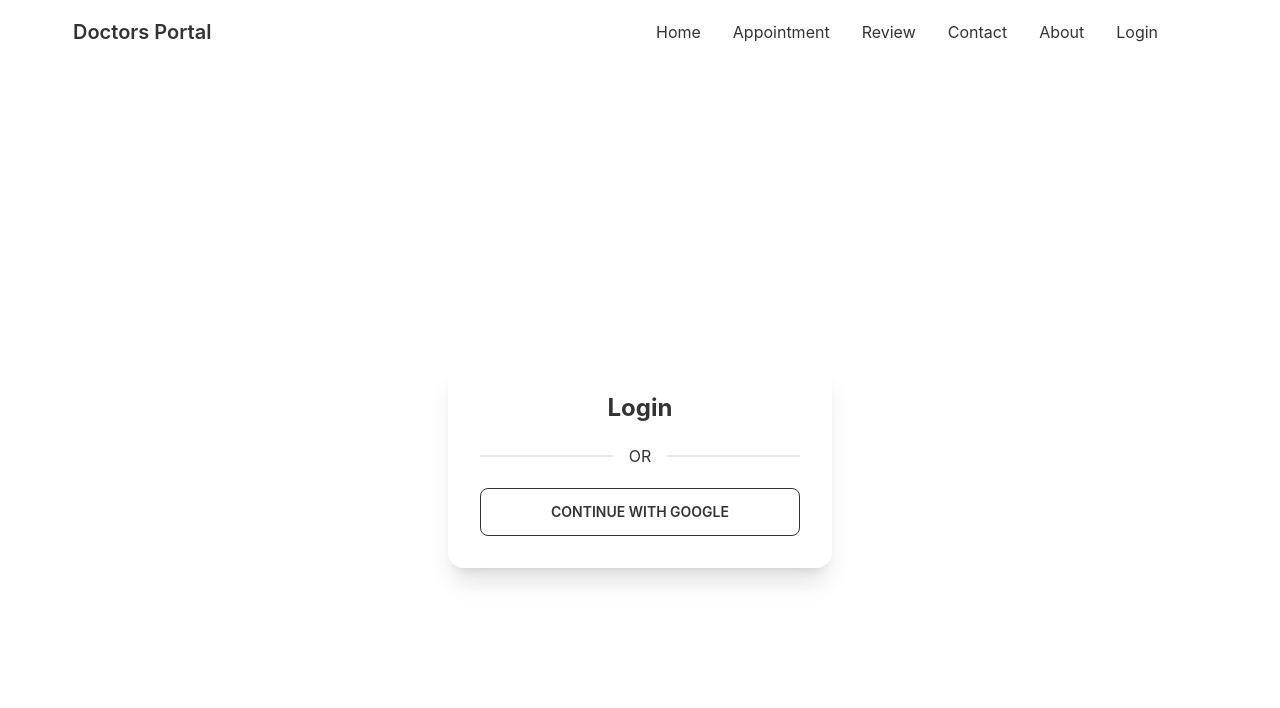
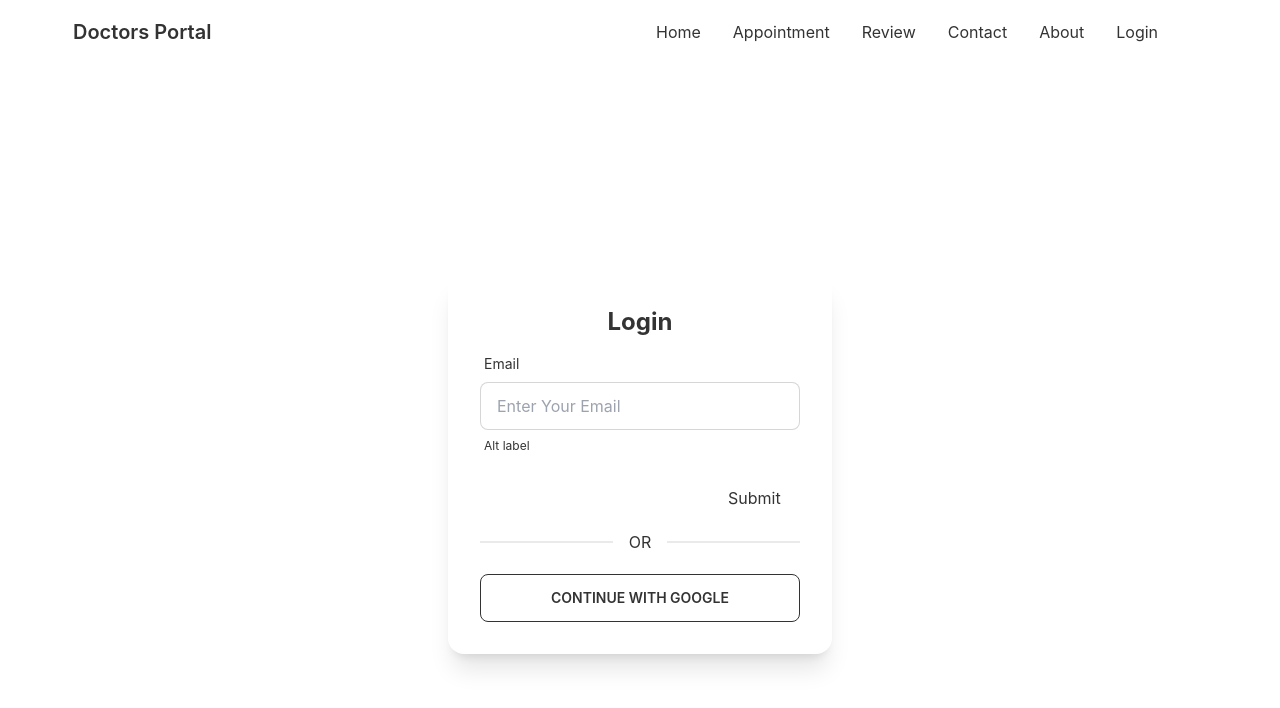
Before and after one commit to ShamimHosen75/Doctors-Portal-Client, a React (Create React App) app: page /login in a window 1280 px wide. Shown: the top 708 px of the page. Built offline with nearby package versions, Linux system fonts and the light colour scheme; no server answers.

Commit message:
first commit

```diff
--- a/package.json
+++ b/package.json
@@ -13,6 +13,7 @@
     "react-day-picker": "^8.0.5",
     "react-dom": "^18.1.0",
     "react-firebase-hooks": "^5.1.1",
+    "react-hook-form": "^7.42.1",
     "react-router-dom": "6",
     "react-scripts": "5.0.1",
     "web-vitals": "^2.1.0"
--- a/src/Pages/Login/Login.js
+++ b/src/Pages/Login/Login.js
@@ -1,25 +1,75 @@
 import React from "react";
-import { useSignInWithGoogle } from 'react-firebase-hooks/auth';
+import { useSignInWithGoogle } from "react-firebase-hooks/auth";
+import { useForm } from "react-hook-form";
 import auth from "../../firebase.init";
 
  const Login = () => {
   const [signInWithGoogle, user, loading, error] = useSignInWithGoogle(auth);
+    const {
+    register,
+    formState: { errors },
+    handleSubmit,
+    } = useForm();
 
-   if(user){
+    if (user) {
       console.log(user);
     }
+
+    const onSubmit = data => {
+      console.log(data);
+    };
 
  return (
   <div className="flex h-screen justify-center items-center">
    <div className="card w-96 bg-base-100 shadow-xl">
     <div className="card-body">
      <h2 className="text-center text-2xl font-bold">Login</h2>
+     <form onSubmit={handleSubmit(onSubmit)}>
 
+     <div className="form-control w-full max-w-xs">
+        <label className="label">
+          <span className="label-text">Email</span>
+        </label>
+        <input
+            type="email"
+            placeholder="Enter Your Email"
+            className="input input-bordered w-full max-w-xs"
+            {...register("email", {
+              pattern: {
+                value: /[A-Za-z]{3}/,
+                message: 'error message'
+              }
+            })}
+            />
+        <label className="label">
+          <span className="label-text-alt">Alt label</span>
+        </label>
+    </div>
+
+
+
+
+        <input
+
+        aria-invalid={errors.firstName ? "true" : "false"}
+        />
+        {errors.firstName?.type === "required" && (
+        <p role="alert">First name is required</p>
+        )}
+
+        <input
+        {...register("mail", { required: "Email Address is required" })}
+        aria-invalid={errors.mail ? "true" : "false"}
+        />
+        {errors.mail && <p role="alert">{errors.mail?.message}</p>}
+
+        <input type="submit" />
+     </form>
      <div className="divider">OR</div>
-          <button
-            onClick={() => signInWithGoogle()}
-            className="btn btn-outline"
-          >Continue with Google</button>
+      <button onClick={() => signInWithGoogle()}
+        className="btn btn-outline">
+        Continue with Google
+      </button>
     </div>
    </div>
   </div>
```
Also changed, not shown: 2 other files (tests, documents, lock files or other folders). Lines whose indentation alone changed are shown as unchanged.
